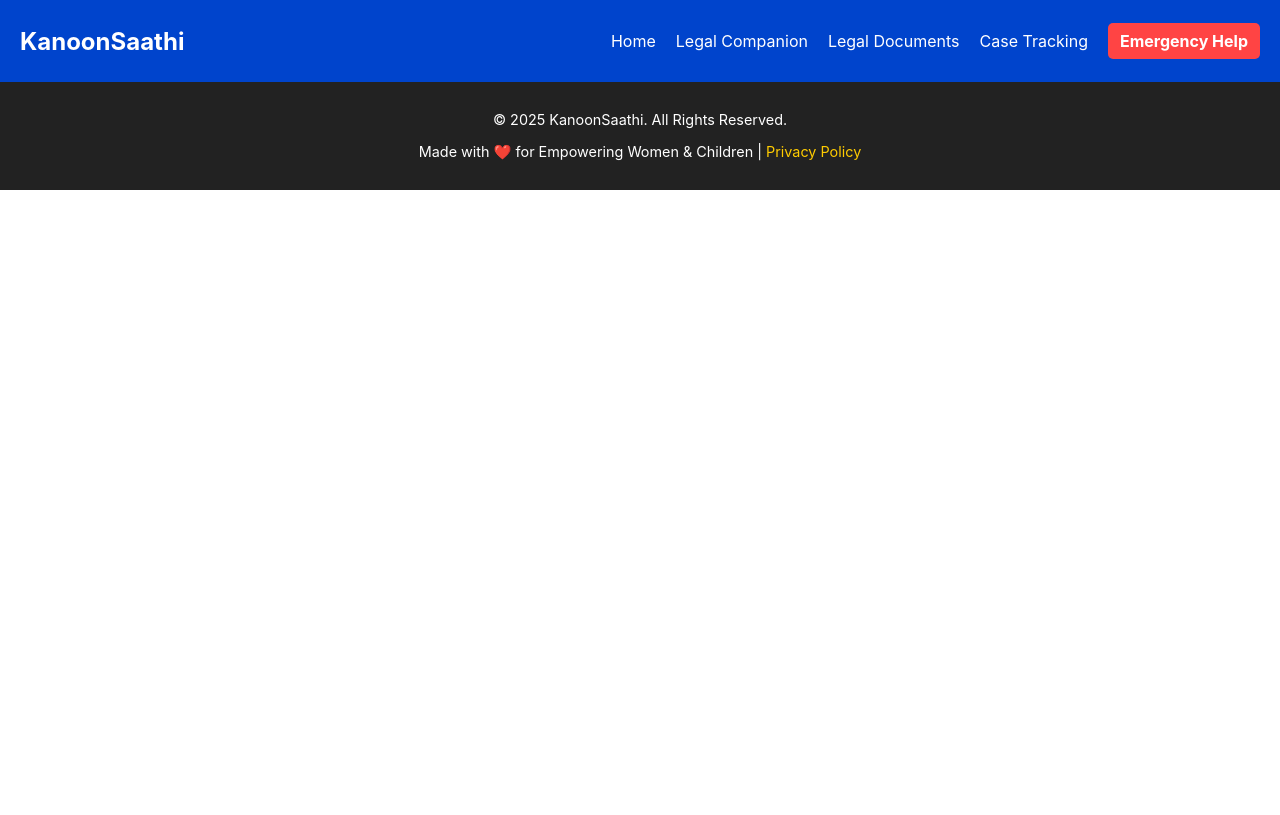
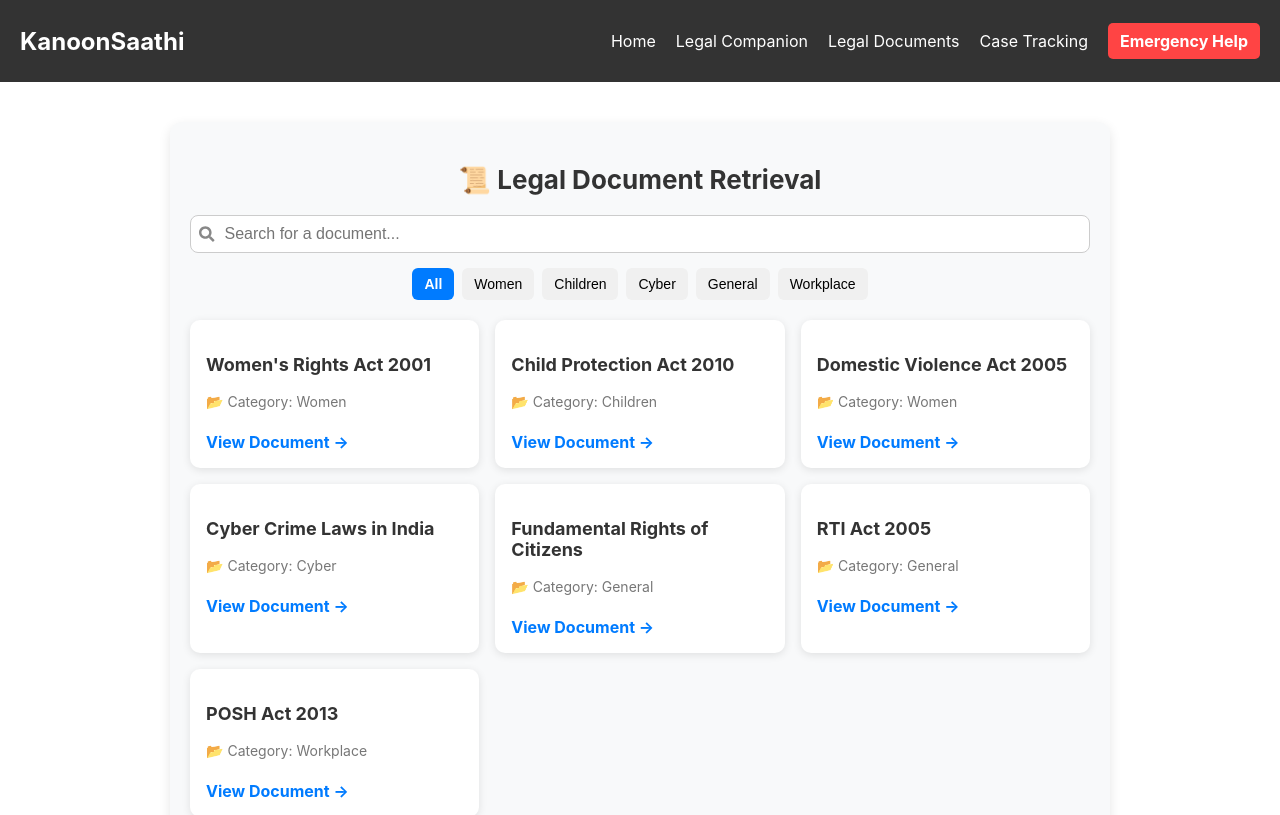
Before and after one commit to CMPN-CODECELL/Syrus2025_OpenInnovation_HackAttackers, a React (Create React App) app in the folder frontend/legal-advisor/: page /document-retrieval in a window 1280 px wide. Shown: the top 815 px of the page. Built offline with nearby package versions, Linux system fonts and the light colour scheme.

Commit message:
Document Retrieval and Legal Companion page completed

```diff
--- a/frontend/legal-advisor/src/App.js
+++ b/frontend/legal-advisor/src/App.js
@@ -1,9 +1,11 @@
 import React from "react";
 import { BrowserRouter as Router, Routes, Route } from "react-router-dom";
 import HomePage from "./pages/HomePage";
+import LegalCompanionPage from "./pages/LegalCompanionPage";
 import Navbar from "./components/Layout/Navbar";
 import Footer from "./components/Layout/Footer";
 import "./index.css";
+import DocumentRetrievalPage from "./pages/DocumentRetrievalPage";
 
 function App() {
   return (
@@ -11,6 +13,8 @@ function App() {
       <Navbar />
       <Routes>
         <Route path="/" element={<HomePage />} />
+        <Route path="/legal-companion" element={<LegalCompanionPage />} />
+        <Route path="/document-retrieval" element={<DocumentRetrievalPage />} />
       </Routes>
       <Footer />
     </Router>
--- a/frontend/legal-advisor/src/components/Layout/navbar.css
+++ b/frontend/legal-advisor/src/components/Layout/navbar.css
@@ -1,9 +1,8 @@
-/* src/components/Layout/Navbar.css */
 .navbar {
   display: flex;
   justify-content: space-between;
   align-items: center;
-  background-color: #0044cc;
+  background-color: rgb(51, 51, 51);
   padding: 15px 20px;
   color: white;
 }
--- /dev/null
+++ b/frontend/legal-advisor/src/pages/DocumentRetrievalPage.css
@@ -0,0 +1,115 @@
+/* General Styles */
+.document-container {
+  max-width: 900px;
+  margin: 40px auto;
+  padding: 20px;
+  background: #f8f9fa;
+  border-radius: 12px;
+  box-shadow: 0 4px 12px rgba(0, 0, 0, 0.1);
+}
+
+.title {
+  text-align: center;
+  font-size: 26px;
+  font-weight: bold;
+  color: #333;
+  margin-bottom: 20px;
+}
+
+/* Search Bar */
+.search-container {
+  display: flex;
+  align-items: center;
+  background: white;
+  border: 1px solid #ccc;
+  border-radius: 8px;
+  padding: 8px;
+  margin-bottom: 15px;
+}
+
+.search-icon {
+  color: #888;
+  margin-right: 8px;
+}
+
+.search-bar {
+  width: 100%;
+  border: none;
+  outline: none;
+  font-size: 16px;
+}
+
+/* Category Filters */
+.category-filters {
+  display: flex;
+  justify-content: center;
+  gap: 8px;
+  flex-wrap: wrap;
+  margin-bottom: 20px;
+}
+
+.category-filters button {
+  background: #f0f0f0;
+  border: none;
+  padding: 8px 12px;
+  border-radius: 6px;
+  cursor: pointer;
+  transition: background 0.3s ease;
+  font-size: 14px;
+}
+
+.category-filters button.active {
+  background: #007bff;
+  color: white;
+  font-weight: bold;
+}
+
+/* Document Cards */
+.document-grid {
+  display: grid;
+  grid-template-columns: repeat(auto-fit, minmax(250px, 1fr));
+  gap: 16px;
+}
+
+.document-card {
+  background: white;
+  padding: 16px;
+  border-radius: 10px;
+  box-shadow: 0 2px 8px rgba(0, 0, 0, 0.1);
+  transition: transform 0.3s ease, box-shadow 0.3s ease;
+}
+
+.document-card:hover {
+  transform: translateY(-5px);
+  box-shadow: 0 4px 12px rgba(0, 0, 0, 0.2);
+}
+
+.document-card h3 {
+  font-size: 18px;
+  color: #333;
+}
+
+.document-card p {
+  font-size: 14px;
+  color: #777;
+}
+
+.document-card a {
+  display: inline-block;
+  margin-top: 8px;
+  text-decoration: none;
+  color: #007bff;
+  font-weight: bold;
+}
+
+.document-card a:hover {
+  text-decoration: underline;
+}
+
+/* No Results */
+.no-results {
+  text-align: center;
+  color: #888;
+  font-size: 16px;
+  margin-top: 20px;
+}
--- a/frontend/legal-advisor/src/pages/DocumentRetrievalPage.js
+++ b/frontend/legal-advisor/src/pages/DocumentRetrievalPage.js
@@ -0,0 +1,72 @@
+import React, { useState } from "react";
+import { FaSearch } from "react-icons/fa";
+import "./DocumentRetrievalPage.css";
+
+const allDocuments = [
+  { id: 1, title: "Women's Rights Act 2001", category: "Women", link: "#" },
+  { id: 2, title: "Child Protection Act 2010", category: "Children", link: "#" },
+  { id: 3, title: "Domestic Violence Act 2005", category: "Women", link: "#" },
+  { id: 4, title: "Cyber Crime Laws in India", category: "Cyber", link: "#" },
+  { id: 5, title: "Fundamental Rights of Citizens", category: "General", link: "#" },
+  { id: 6, title: "RTI Act 2005", category: "General", link: "#" },
+  { id: 7, title: "POSH Act 2013", category: "Workplace", link: "#" },
+];
+
+const categories = ["All", "Women", "Children", "Cyber", "General", "Workplace"];
+
+const DocumentRetrievalPage = () => {
+  const [searchTerm, setSearchTerm] = useState("");
+  const [selectedCategory, setSelectedCategory] = useState("All");
+
+  const filteredDocs = allDocuments.filter((doc) =>
+    (selectedCategory === "All" || doc.category === selectedCategory) &&
+    doc.title.toLowerCase().includes(searchTerm.toLowerCase())
+  );
+
+  return (
+    <div className="document-container">
+      <h2 className="title">📜 Legal Document Retrieval</h2>
+
+      <div className="search-container">
+        <FaSearch className="search-icon" />
+        <input
+          type="text"
+          className="search-bar"
+          placeholder="Search for a document..."
+          value={searchTerm}
+          onChange={(e) => setSearchTerm(e.target.value)}
+        />
+      </div>
+
+      <div className="category-filters">
+        {categories.map((category) => (
+          <button
+            key={category}
+            className={selectedCategory === category ? "active" : ""}
+            onClick={() => setSelectedCategory(category)}
+          >
+            {category}
+          </button>
+        ))}
+      </div>
+
+      <div className="document-grid">
+        {filteredDocs.length > 0 ? (
+          filteredDocs.map((doc) => (
+            <div key={doc.id} className="document-card">
+              <h3>{doc.title}</h3>
+              <p>📂 Category: {doc.category}</p>
+              <a href={doc.link} target="_blank" rel="noopener noreferrer">
+                View Document →
+              </a>
+            </div>
+          ))
+        ) : (
+          <p className="no-results">No documents found 📌</p>
+        )}
+      </div>
+    </div>
+  );
+};
+
+export default DocumentRetrievalPage;
--- a/frontend/legal-advisor/src/pages/HomePage.css
+++ b/frontend/legal-advisor/src/pages/HomePage.css
@@ -1,11 +1,8 @@
-/* src/pages/HomePage.css */
-
 .homepage {
   font-family: Arial, sans-serif;
   color: #222;
 }
 
-/* Hero Section */
 .hero {
   background: url("../../public/assets/hero-bg.jpg") center/cover no-repeat;
   color: white;
@@ -37,7 +34,6 @@
   background: #cc0000;
 }
 
-/* Services Section */
 .services {
   text-align: center;
   padding: 50px 20px;
@@ -71,7 +67,7 @@
 
 .service-btn {
   display: inline-block;
-  background: #0044cc;
+  background: #346fe4;
   color: white;
   padding: 8px 12px;
   text-decoration: none;
@@ -85,9 +81,8 @@
   background: #0033aa;
 }
 
-/* CTA Section */
 .cta {
-  background: #222;
+  background: rgb(51, 51, 51);
   color: white;
   text-align: center;
   padding: 50px 20px;
--- /dev/null
+++ b/frontend/legal-advisor/src/pages/LegalCompanionPage.css
@@ -0,0 +1,80 @@
+.legal-companion-container {
+  max-width: 600px;
+  margin: 40px auto;
+  padding: 20px;
+  background: #ffffff;
+  border-radius: 12px;
+  box-shadow: 0px 4px 10px rgba(0, 0, 0, 0.1);
+  display: flex;
+  flex-direction: column;
+  height: 80vh;
+}
+
+.title {
+  text-align: center;
+  font-size: 22px;
+  font-weight: bold;
+  margin-bottom: 15px;
+  color: #444;
+}
+
+.chat-box {
+  flex: 1;
+  overflow-y: auto;
+  padding: 10px;
+  border-radius: 8px;
+  background: #f9f9f9;
+  display: flex;
+  flex-direction: column;
+  gap: 10px;
+  max-height: 65vh;
+}
+
+.message {
+  padding: 10px 15px;
+  border-radius: 12px;
+  max-width: 75%;
+  word-wrap: break-word;
+  font-size: 14px;
+}
+
+.user {
+  align-self: flex-end;
+  background: #4caf50;
+  color: white;
+}
+
+.bot {
+  align-self: flex-start;
+  background: #e0e0e0;
+  color: #333;
+}
+
+.input-container {
+  display: flex;
+  margin-top: 10px;
+  gap: 10px;
+}
+
+.input-container input {
+  flex: 1;
+  padding: 10px;
+  border: 1px solid #ccc;
+  border-radius: 8px;
+  font-size: 14px;
+  outline: none;
+}
+
+.input-container button {
+  background: #007bff;
+  color: white;
+  border: none;
+  padding: 10px 15px;
+  border-radius: 8px;
+  cursor: pointer;
+  font-weight: bold;
+}
+
+.input-container button:hover {
+  background: #0056b3;
+}
--- a/frontend/legal-advisor/src/pages/LegalCompanionPage.js
+++ b/frontend/legal-advisor/src/pages/LegalCompanionPage.js
@@ -1,7 +1,49 @@
-import React from "react";
+import React, { useState } from "react";
+import "./LegalCompanionPage.css";
 
-function LegalCompanionPage() {
-  return <div>Legal Companion Page</div>;
-}
+const LegalCompanionPage = () => {
+  const [messages, setMessages] = useState([
+    { text: "Hello! How can I assist you legally today?", sender: "bot" },
+  ]);
+  const [input, setInput] = useState("");
+
+  const handleSendMessage = () => {
+    if (input.trim() === "") return;
+
+    const newMessages = [...messages, { text: input, sender: "user" }];
+
+    // Dummy bot response
+    let botReply = "I'm not sure I understand. Could you please clarify?";
+    if (input.toLowerCase().includes("complain")) {
+      botReply =
+        "You can file a complaint by providing details such as your name, issue, and location. Would you like me to guide you through the process?";
+    }
+
+    setMessages([...newMessages, { text: botReply, sender: "bot" }]);
+    setInput("");
+  };
+
+  return (
+    <div className="legal-companion-container">
+      <h2 className="title">Legal Companion - Chat with KanoonSaathi</h2>
+      <div className="chat-box">
+        {messages.map((msg, index) => (
+          <div key={index} className={`message ${msg.sender}`}>
+            {msg.text}
+          </div>
+        ))}
+      </div>
+      <div className="input-container">
+        <input
+          type="text"
+          placeholder="Ask your legal question..."
+          value={input}
+          onChange={(e) => setInput(e.target.value)}
+        />
+        <button onClick={handleSendMessage}>Send</button>
+      </div>
+    </div>
+  );
+};
 
 export default LegalCompanionPage;
--- /dev/null
+++ b/package.json
@@ -0,0 +1,5 @@
+{
+  "dependencies": {
+    "react-icons": "^5.5.0"
+  }
+}
```
Also changed, not shown: 1 other file (tests, documents, lock files or other folders).
